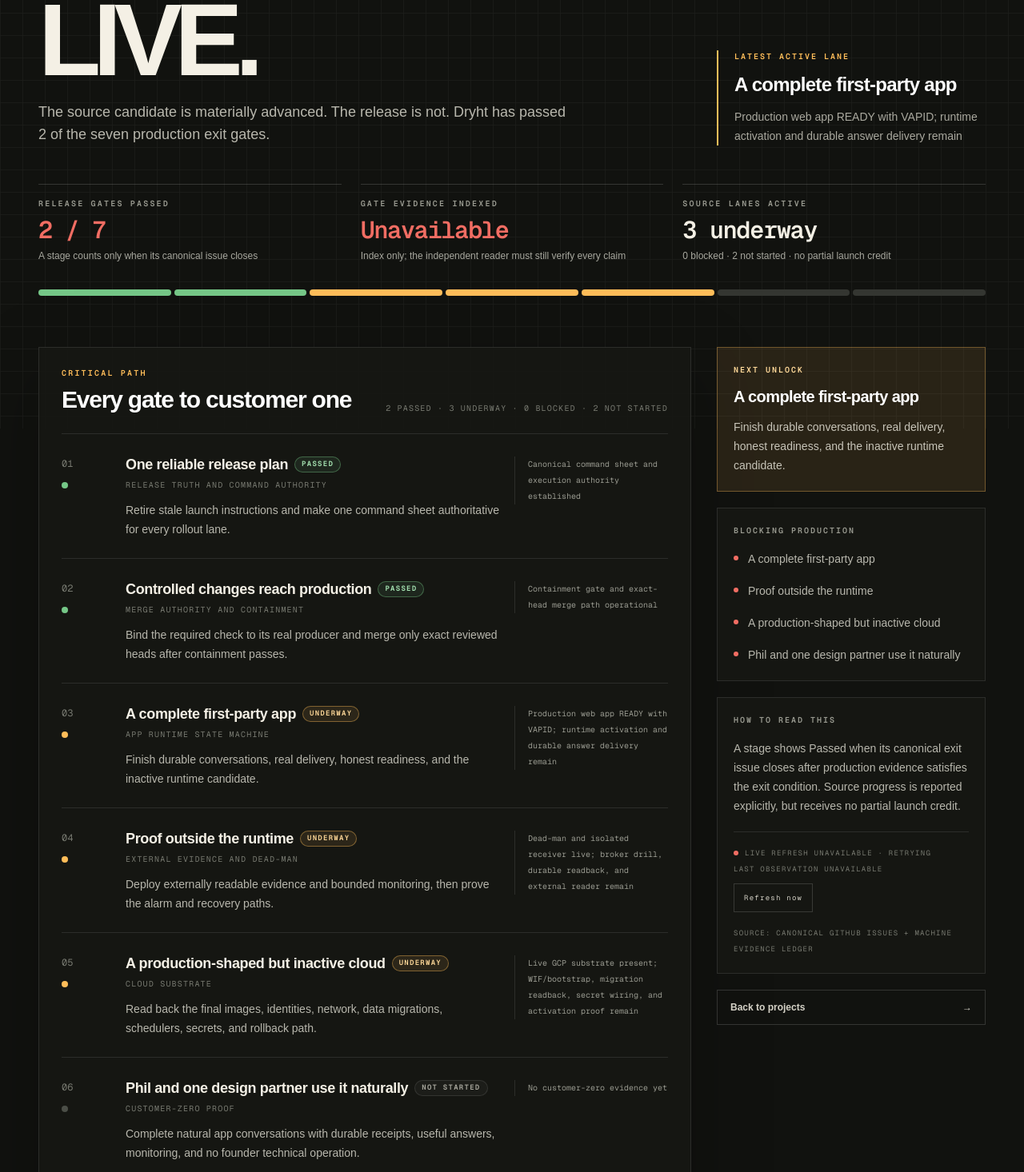
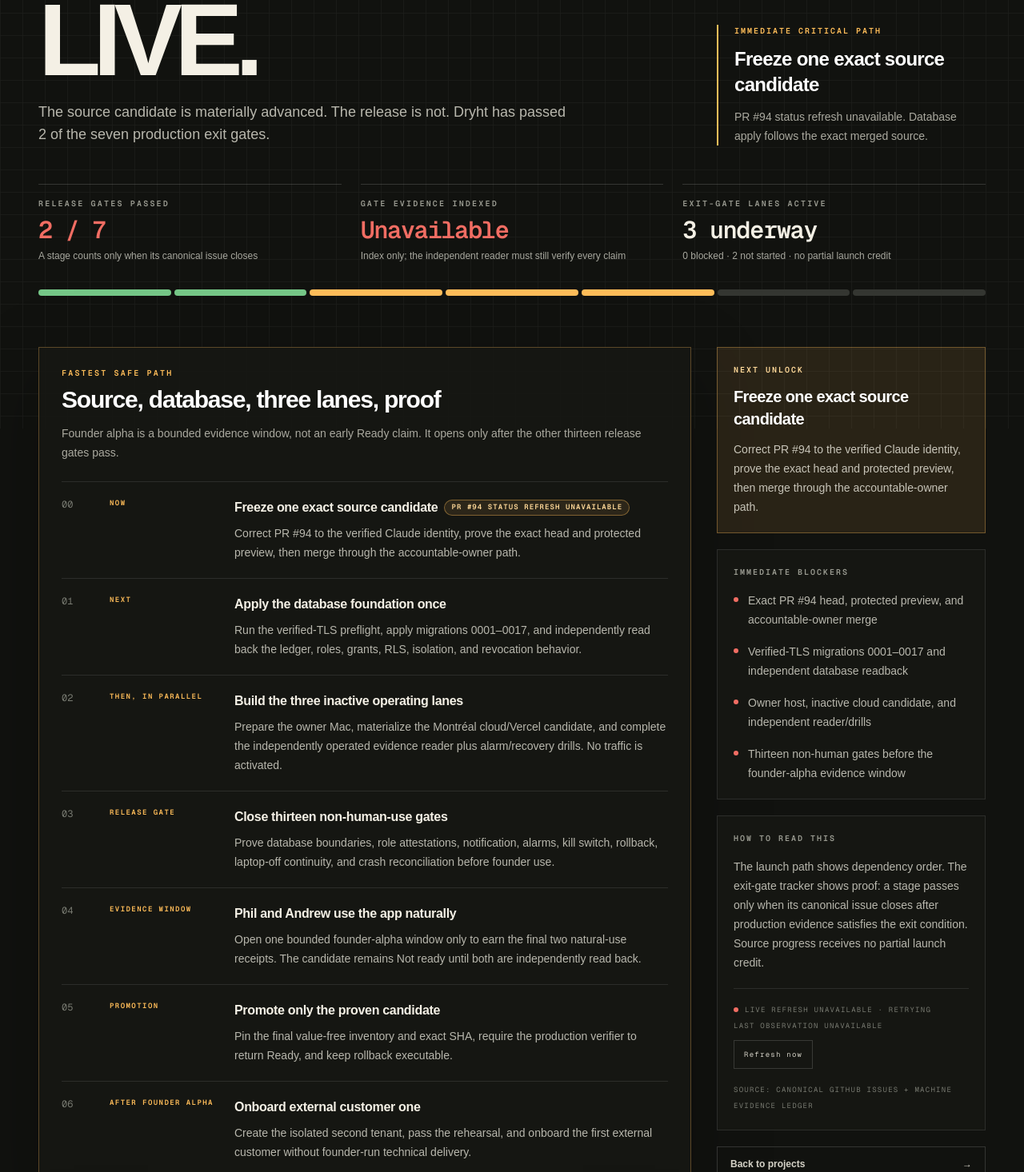
Before and after one commit to philpigpen2/seattle-trip, a Next.js app: page /dryht in a window 1280 px wide. Shown: the part 264-1730 px from the top of the page at 80% size. Built offline with nearby package versions, Linux system fonts and the light colour scheme.

Commit message:
Update Dryht rollout critical path

```diff
--- a/src/app/dryht/page.tsx
+++ b/src/app/dryht/page.tsx
@@ -21,6 +21,58 @@ type Stage = {
   evidence: string;
   state: StageState;
 };
+
+type LaunchStep = {
+  number: string;
+  when: string;
+  title: string;
+  detail: string;
+};
+
+const LAUNCH_PATH: LaunchStep[] = [
+  {
+    number: "0",
+    when: "Now",
+    title: "Freeze one exact source candidate",
+    detail: "Correct PR #94 to the verified Claude identity, prove the exact head and protected preview, then merge through the accountable-owner path.",
+  },
+  {
+    number: "1",
+    when: "Next",
+    title: "Apply the database foundation once",
+    detail: "Run the verified-TLS preflight, apply migrations 0001–0017, and independently read back the ledger, roles, grants, RLS, isolation, and revocation behavior.",
+  },
+  {
+    number: "2",
+    when: "Then, in parallel",
+    title: "Build the three inactive operating lanes",
+    detail: "Prepare the owner Mac, materialize the Montréal cloud/Vercel candidate, and complete the independently operated evidence reader plus alarm/recovery drills. No traffic is activated.",
+  },
+  {
+    number: "3",
+    when: "Release gate",
+    title: "Close thirteen non-human-use gates",
+    detail: "Prove database boundaries, role attestations, notification, alarms, kill switch, rollback, laptop-off continuity, and crash reconciliation before founder use.",
+  },
+  {
+    number: "4",
+    when: "Evidence window",
+    title: "Phil and Andrew use the app naturally",
+    detail: "Open one bounded founder-alpha window only to earn the final two natural-use receipts. The candidate remains Not ready until both are independently read back.",
+  },
+  {
+    number: "5",
+    when: "Promotion",
+    title: "Promote only the proven candidate",
+    detail: "Pin the final value-free inventory and exact SHA, require the production verifier to return Ready, and keep rollback executable.",
+  },
+  {
+    number: "6",
+    when: "After founder alpha",
+    title: "Onboard external customer one",
+    detail: "Create the isolated second tenant, pass the rehearsal, and onboard the first external customer without founder-run technical delivery.",
+  },
+];
 
 const STAGES: Stage[] = [
   {
@@ -60,13 +112,13 @@ const STAGES: Stage[] = [
     title: "Cloud substrate",
     plainTitle: "A production-shaped but inactive cloud",
     detail: "Read back the final images, identities, network, data migrations, schedulers, secrets, and rollback path.",
-    evidence: "Live GCP substrate present; WIF/bootstrap, migration readback, secret wiring, and activation proof remain",
+    evidence: "Dedicated GCP project exists; final inactive services, jobs, images, secrets, provider readback, and rollback proof remain",
     state: "underway",
   },
   {
     number: 6,
     title: "Customer-zero proof",
-    plainTitle: "Phil and one design partner use it naturally",
+    plainTitle: "Phil and Andrew use it naturally",
     detail: "Complete natural app conversations with durable receipts, useful answers, monitoring, and no founder technical operation.",
     evidence: "No customer-zero evidence yet",
     state: "not-started",
@@ -117,8 +169,17 @@ type IssueState = {
   labels: string[];
 };
 
+type SourceCandidate = {
+  number: number;
+  state: "open" | "closed";
+  mergedAt: string | null;
+  updatedAt: string;
+  headSha: string;
+};
+
 type LiveStatus = {
   issues: IssueState[];
+  sourceCandidate: SourceCandidate | null;
   observedAt: string;
   indexedGates: number | null;
   totalGates: number | null;
@@ -136,9 +197,10 @@ const loadLiveStatus = unstable_cache(async (): Promise<LiveStatus | null> => {
       "User-Agent": "philiplaney-com-rollout-tracker",
       "X-GitHub-Api-Version": "2022-11-28",
     };
-    const [response, ledgerResponse] = await Promise.all([
+    const [response, ledgerResponse, candidateResponse] = await Promise.all([
       fetch("https://api.github.com/repos/Dryht/dryht/issues?state=all&per_page=20&sort=created&direction=asc", { headers, cache: "no-store" }),
       fetch("https://api.github.com/repos/Dryht/dryht/contents/production/evidence-ledger.json?ref=main", { headers, cache: "no-store" }),
+      fetch("https://api.github.com/repos/Dryht/dryht/pulls/94", { headers, cache: "no-store" }),
     ]);
 
     if (!response.ok) return null;
@@ -173,6 +235,7 @@ const loadLiveStatus = unstable_cache(async (): Promise<LiveStatus | null> => {
     let indexedGates: number | null = null;
     let totalGates: number | null = null;
     let ledgerState: string | null = null;
+    let sourceCandidate: SourceCandidate | null = null;
     if (ledgerResponse.ok) {
       const payload = (await ledgerResponse.json()) as { content?: unknown; encoding?: unknown };
       if (payload.encoding === "base64" && typeof payload.content === "string") {
@@ -186,8 +249,37 @@ const loadLiveStatus = unstable_cache(async (): Promise<LiveStatus | null> => {
       }
     }
 
+    if (candidateResponse.ok) {
+      const candidate = (await candidateResponse.json()) as {
+        number?: unknown;
+        state?: unknown;
+        merged_at?: unknown;
+        updated_at?: unknown;
+        head?: { sha?: unknown };
+      };
+      const mergedAt = typeof candidate.merged_at === "string" ? candidate.merged_at : null;
+      const updatedAt = typeof candidate.updated_at === "string" ? candidate.updated_at : "";
+      const headSha = typeof candidate.head?.sha === "string" ? candidate.head.sha : "";
+      if (
+        candidate.number === 94
+        && (candidate.state === "open" || candidate.state === "closed")
+        && headSha.length === 40
+        && !Number.isNaN(new Date(updatedAt).getTime())
+        && (!mergedAt || !Number.isNaN(new Date(mergedAt).getTime()))
+      ) {
+        sourceCandidate = {
+          number: candidate.number,
+          state: candidate.state,
+          mergedAt,
+          updatedAt,
+          headSha,
+        };
+      }
+    }
+
     return {
       issues,
+      sourceCandidate,
       observedAt: response.headers.get("date") ?? new Date().toISOString(),
       indexedGates,
       totalGates,
@@ -196,7 +288,7 @@ const loadLiveStatus = unstable_cache(async (): Promise<LiveStatus | null> => {
   } catch {
     return null;
   }
-}, ["dryht-rollout-issue-state-v4"], { revalidate: 30 });
+}, ["dryht-rollout-issue-state-v5"], { revalidate: 30 });
 
 function formatEst(date: Date | string) {
   return new Intl.DateTimeFormat("en-US", {
@@ -240,8 +332,34 @@ function StageCard({ stage }: { stage: Stage }) {
   );
 }
 
+function LaunchStepCard({ step, status }: { step: LaunchStep; status?: string }) {
+  return (
+    <li className="grid gap-3 border-t border-white/10 py-5 first:border-t-0 md:grid-cols-[3rem_9rem_minmax(0,1fr)] md:items-start">
+      <span className="font-mono text-xs text-[#777970]">{step.number.padStart(2, "0")}</span>
+      <p className="font-mono text-[9px] font-semibold uppercase tracking-[0.16em] text-[#ffbd59]">{step.when}</p>
+      <div>
+        <div className="flex flex-wrap items-center gap-2">
+          <h3 className="text-base font-semibold tracking-[-0.02em] text-[#f4f0e5]">{step.title}</h3>
+          {status ? <span className="rounded-full border border-[#ffbd59]/40 bg-[#ffbd59]/10 px-2 py-0.5 font-mono text-[9px] font-semibold uppercase tracking-[0.12em] text-[#ffd999]">{status}</span> : null}
+        </div>
+        <p className="mt-2 max-w-3xl text-sm leading-6 text-[#b8b7ad]">{step.detail}</p>
+      </div>
+    </li>
+  );
+}
+
 export default async function DryhtRolloutPage() {
   const liveStatus = await loadLiveStatus();
+  const sourceCandidate = liveStatus?.sourceCandidate;
+  const sourceCandidateMerged = Boolean(sourceCandidate?.mergedAt);
+  const sourceCandidateStatus = sourceCandidateMerged
+    ? `Merged ${formatEst(sourceCandidate!.mergedAt!)}`
+    : sourceCandidate?.state === "open"
+      ? `PR #${sourceCandidate.number} open at ${sourceCandidate.headSha.slice(0, 7)}`
+      : sourceCandidate?.state === "closed"
+        ? `PR #${sourceCandidate.number} closed without merge`
+        : "PR #94 status refresh unavailable";
+  const nextLaunchStep = sourceCandidateMerged ? LAUNCH_PATH[1] : LAUNCH_PATH[0];
   const issueStates = new Map(liveStatus?.issues.map((issue) => [issue.number, issue]));
   const stages = STAGES.map((stage) => {
     const issue = issueStates.get(stage.number + 4);
@@ -280,13 +398,6 @@ export default async function DryhtRolloutPage() {
     && totalGates > 0
     && indexedGates === totalGates
     && liveStatus?.ledgerState === "ready";
-  const activeStages = stages.filter((stage) => stage.state === "underway" || stage.state === "blocked");
-  const currentFocus = activeStages.toSorted((left, right) => {
-    const leftUpdated = issueStates.get(left.number + 4)?.updatedAt ?? "";
-    const rightUpdated = issueStates.get(right.number + 4)?.updatedAt ?? "";
-    return rightUpdated.localeCompare(leftUpdated);
-  })[0] ?? stages.find((stage) => stage.state !== "complete") ?? stages.at(-1)!;
-  const nextUnlock = stages.find((stage) => stage.state !== "complete") ?? stages.at(-1)!;
   const passedStages = stages.filter((stage) => stage.state === "complete");
   const openStages = stages.filter((stage) => stage.state !== "complete");
 
@@ -328,16 +439,16 @@ export default async function DryhtRolloutPage() {
             </div>
 
             <div className="border-l-2 border-[#ffbd59] pl-5">
-              <p className="font-mono text-[10px] font-semibold uppercase tracking-[0.2em] text-[#ffbd59]">Latest active lane</p>
-              <p className="mt-3 text-2xl font-semibold tracking-[-0.03em] text-white">{currentFocus.plainTitle}</p>
-              <p className="mt-3 text-sm leading-6 text-[#aaa99f]">{currentFocus.evidence}</p>
+              <p className="font-mono text-[10px] font-semibold uppercase tracking-[0.2em] text-[#ffbd59]">Immediate critical path</p>
+              <p className="mt-3 text-2xl font-semibold tracking-[-0.03em] text-white">{LAUNCH_PATH[0].title}</p>
+              <p className="mt-3 text-sm leading-6 text-[#aaa99f]">{sourceCandidateStatus}. Database apply follows the exact merged source.</p>
             </div>
           </div>
 
           <div className="mt-12 grid gap-6 sm:grid-cols-3">
             <Metric label="Release gates passed" value={`${completeCount} / ${stages.length}`} note="A stage counts only when its canonical issue closes" danger={completeCount < stages.length} />
             <Metric label="Gate evidence indexed" value={evidenceValue} note="Index only; the independent reader must still verify every claim" danger={!releaseReady} />
-            <Metric label="Source lanes active" value={`${underwayCount} underway`} note={`${blockedCount} blocked · ${notStartedCount} not started · no partial launch credit`} />
+            <Metric label="Exit-gate lanes active" value={`${underwayCount} underway`} note={`${blockedCount} blocked · ${notStartedCount} not started · no partial launch credit`} />
           </div>
 
           <div className="mt-8 grid grid-cols-7 gap-1" aria-label={`${completeCount} of ${stages.length} Dryht release gates passed`}>
@@ -350,11 +461,24 @@ export default async function DryhtRolloutPage() {
 
       <div className="relative mx-auto grid max-w-7xl gap-8 px-5 pb-16 sm:px-8 lg:grid-cols-[minmax(0,1fr)_21rem] lg:px-12 lg:pb-24">
         <div className="min-w-0 space-y-8">
+          <section className="border border-[#ffbd59]/30 bg-[#171814]/95 px-5 py-6 shadow-[0_30px_90px_rgba(0,0,0,.25)] sm:px-7" aria-labelledby="launch-path-heading">
+            <div className="border-b border-white/10 pb-6">
+              <p className="font-mono text-[10px] font-semibold uppercase tracking-[0.22em] text-[#ffbd59]">Fastest safe path</p>
+              <h2 id="launch-path-heading" className="mt-2 text-3xl font-semibold tracking-[-0.04em] text-white">Source, database, three lanes, proof</h2>
+              <p className="mt-3 max-w-3xl text-sm leading-6 text-[#aaa99f]">Founder alpha is a bounded evidence window, not an early Ready claim. It opens only after the other thirteen release gates pass.</p>
+            </div>
+            <ol>
+              {LAUNCH_PATH.map((step, index) => (
+                <LaunchStepCard key={step.number} step={step} status={index === 0 ? sourceCandidateStatus : undefined} />
+              ))}
+            </ol>
+          </section>
+
           <section className="border border-white/10 bg-[#171814]/95 px-5 py-6 shadow-[0_30px_90px_rgba(0,0,0,.25)] sm:px-7" aria-labelledby="dryht-stages-heading">
             <div className="flex flex-col gap-3 border-b border-white/10 pb-6 sm:flex-row sm:items-end sm:justify-between">
               <div>
-                <p className="font-mono text-[10px] font-semibold uppercase tracking-[0.22em] text-[#ffbd59]">Critical path</p>
-                <h2 id="dryht-stages-heading" className="mt-2 text-3xl font-semibold tracking-[-0.04em] text-white">Every gate to customer one</h2>
+                <p className="font-mono text-[10px] font-semibold uppercase tracking-[0.22em] text-[#ffbd59]">Canonical exit gates</p>
+                <h2 id="dryht-stages-heading" className="mt-2 text-3xl font-semibold tracking-[-0.04em] text-white">What must be true before customer one</h2>
               </div>
               <p className="font-mono text-[10px] uppercase tracking-[0.12em] text-[#777970]">{completeCount} passed · {underwayCount} underway · {blockedCount} blocked · {notStartedCount} not started</p>
             </div>
@@ -394,22 +518,23 @@ export default async function DryhtRolloutPage() {
         <aside className="space-y-5 lg:sticky lg:top-6 lg:self-start">
           <section className="border border-[#ffbd59]/35 bg-[#ffbd59]/10 p-5" aria-labelledby="unlock-heading">
             <p className="font-mono text-[10px] font-semibold uppercase tracking-[0.2em] text-[#ffd999]">Next unlock</p>
-            <h2 id="unlock-heading" className="mt-3 text-xl font-semibold tracking-[-0.03em] text-white">{nextUnlock.plainTitle}</h2>
-            <p className="mt-3 text-sm leading-6 text-[#c8c5b9]">{nextUnlock.detail}</p>
+            <h2 id="unlock-heading" className="mt-3 text-xl font-semibold tracking-[-0.03em] text-white">{nextLaunchStep.title}</h2>
+            <p className="mt-3 text-sm leading-6 text-[#c8c5b9]">{nextLaunchStep.detail}</p>
           </section>
 
           <section className="border border-white/10 bg-[#171814]/95 p-5">
-            <p className="font-mono text-[10px] font-semibold uppercase tracking-[0.2em] text-[#999a90]">Blocking production</p>
+            <p className="font-mono text-[10px] font-semibold uppercase tracking-[0.2em] text-[#999a90]">Immediate blockers</p>
             <ul className="mt-4 space-y-4 text-sm leading-6 text-[#b8b7ad]">
-              {openStages.slice(0, 4).map((stage) => (
-                <li key={stage.number} className="flex gap-3"><span className="mt-2 size-1.5 shrink-0 rounded-full bg-[#f16d63]" aria-hidden="true" /><span>{stage.plainTitle}</span></li>
-              ))}
+              <li className="flex gap-3"><span className="mt-2 size-1.5 shrink-0 rounded-full bg-[#f16d63]" aria-hidden="true" /><span>Exact PR #94 head, protected preview, and accountable-owner merge</span></li>
+              <li className="flex gap-3"><span className="mt-2 size-1.5 shrink-0 rounded-full bg-[#f16d63]" aria-hidden="true" /><span>Verified-TLS migrations 0001–0017 and independent database readback</span></li>
+              <li className="flex gap-3"><span className="mt-2 size-1.5 shrink-0 rounded-full bg-[#f16d63]" aria-hidden="true" /><span>Owner host, inactive cloud candidate, and independent reader/drills</span></li>
+              <li className="flex gap-3"><span className="mt-2 size-1.5 shrink-0 rounded-full bg-[#f16d63]" aria-hidden="true" /><span>Thirteen non-human gates before the founder-alpha evidence window</span></li>
             </ul>
           </section>
 
           <section className="border border-white/10 bg-[#171814]/95 p-5">
             <p className="font-mono text-[10px] font-semibold uppercase tracking-[0.2em] text-[#999a90]">How to read this</p>
-            <p className="mt-4 text-sm leading-6 text-[#b8b7ad]">A stage shows Passed when its canonical exit issue closes after production evidence satisfies the exit condition. Source progress is reported explicitly, but receives no partial launch credit.</p>
+            <p className="mt-4 text-sm leading-6 text-[#b8b7ad]">The launch path shows dependency order. The exit-gate tracker shows proof: a stage passes only when its canonical issue closes after production evidence satisfies the exit condition. Source progress receives no partial launch credit.</p>
             <div className="mt-5 border-t border-white/10 pt-4">
               <LiveRefresh observedAt={liveStatus ? formatEst(liveStatus.observedAt) : null} available={Boolean(liveStatus)} />
             </div>
```
